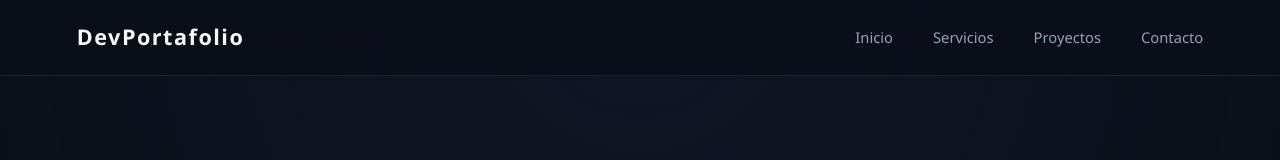
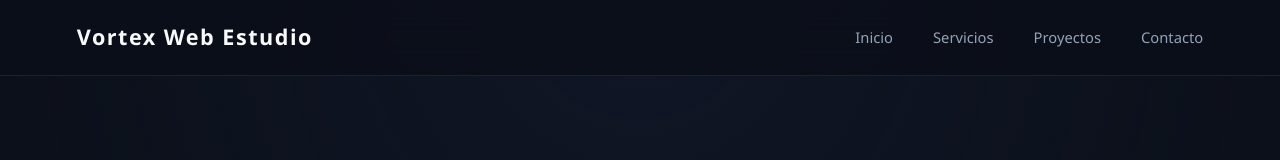
Before and after one commit to RobertoCje/Vortex-Web-Estudio, a plain HTML site: page index.html in a window 1280 px wide. Shown: the top 160 px of the page. Drawn offline with Linux system fonts and the light colour scheme.

Commit message:
nuevo nombre

```diff
--- a/index.html
+++ b/index.html
@@ -11,7 +11,7 @@
     <body>
       <header>
         <div class="logo">
-            <a href="#">DevPortafolio</a>
+            <a href="#">Vortex Web Estudio</a>
         </div>
         <nav>
             <ul>
```
